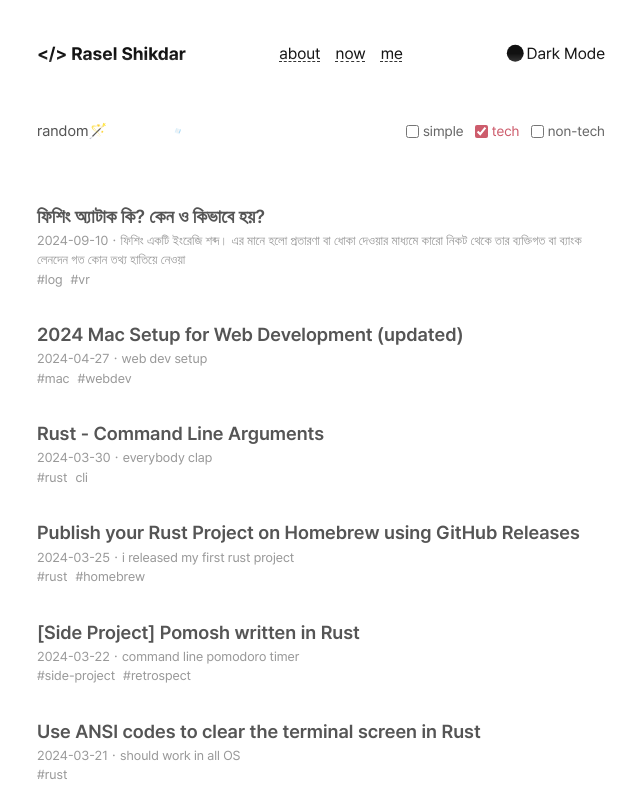
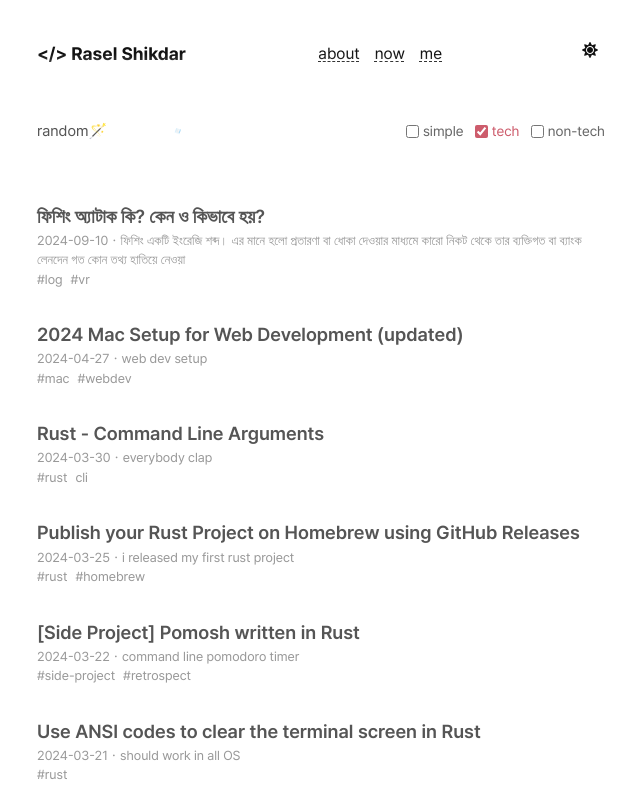
Before and after one commit to raselshikdar/blog.rasel.us.kg, a Next.js app: page / in a window 1280 px wide. Shown: the top 800 px of the page, without its empty margins (319-959 px from the left). Built offline with nearby package versions, Linux system fonts and the light colour scheme; a web font is replaced by a local one.

Commit message:
Update DarkMode.tsx

```diff
--- a/src/components/DarkMode/DarkMode.tsx
+++ b/src/components/DarkMode/DarkMode.tsx
@@ -1,4 +1,5 @@
 import React, { useEffect, useState } from 'react';
+import { FaSun, FaMoon } from 'react-icons/fa'; // Using react-icons for sun and moon icons
 import styles from './DarkMode.module.scss';
 
 const DarkMode: React.FC = () => {
@@ -20,30 +21,10 @@ const DarkMode: React.FC = () => {
   }, [isDarkMode]);
 
   return (
-    <div
-      className={`${styles['dark-mode']} ${isDarkMode ? styles.active : ''}`}
-      onClick={toggleDarkMode}
-    >
+    <div className={`${styles['dark-mode']} ${isDarkMode ? styles.active : ''}`} onClick={toggleDarkMode}>
       <span className={styles['dark-mode__icon']}>
-        {isDarkMode ? (
-          <svg
-            xmlns="http://www.w3.org/2000/svg"
-            fill="currentColor"
-            viewBox="0 0 16 16"
-          >
-            <path d="M6.5 0a1.5 1.5 0 0 1 1.5 1.5V2a7.5 7.5 0 1 1-1 0V1.5A1.5 1.5 0 0 1 6.5 0zM8 3.5A4.5 4.5 0 1 0 12.5 8 4.5 4.5 0 0 0 8 3.5zM0 8a1 1 0 0 1 1-1h1a1 1 0 0 1 0 2H1a1 1 0 0 1-1-1zm14 0a1 1 0 0 1 1-1h1a1 1 0 0 1 0 2h-1a1 1 0 0 1-1-1zM8 0a1 1 0 0 1 1 1v1a1 1 0 0 1-2 0V1A1 1 0 0 1 8 0zm0 15a1 1 0 0 1 1-1h1a1 1 0 0 1 0 2h-1a1 1 0 0 1-1-1zM1 15a1 1 0 0 1 1-1h1a1 1 0 0 1 0 2H2a1 1 0 0 1-1-1zm14 0a1 1 0 0 1 1-1h1a1 1 0 0 1 0 2h-1a1 1 0 0 1-1-1z" />
-          </svg>
-        ) : (
-          <svg
-            xmlns="http://www.w3.org/2000/svg"
-            fill="currentColor"
-            viewBox="0 0 16 16"
-          >
-            <path d="M8 2a6 6 0 1 1-6 6 6 6 0 0 1 6-6z" />
-          </svg>
-        )}
+        {isDarkMode ? <FaMoon /> : <FaSun />} {/* Sun and moon icons */}
       </span>
-      <span>{isDarkMode ? 'Light Mode' : 'Dark Mode'}</span>
     </div>
   );
 };
```
